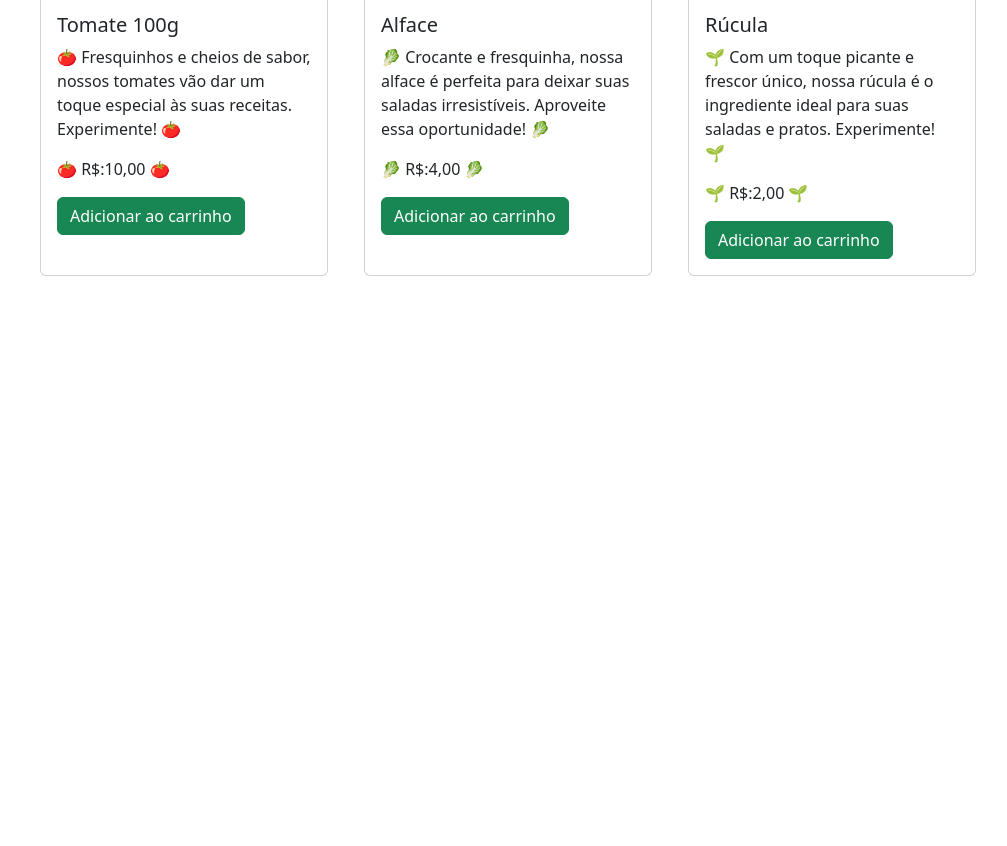
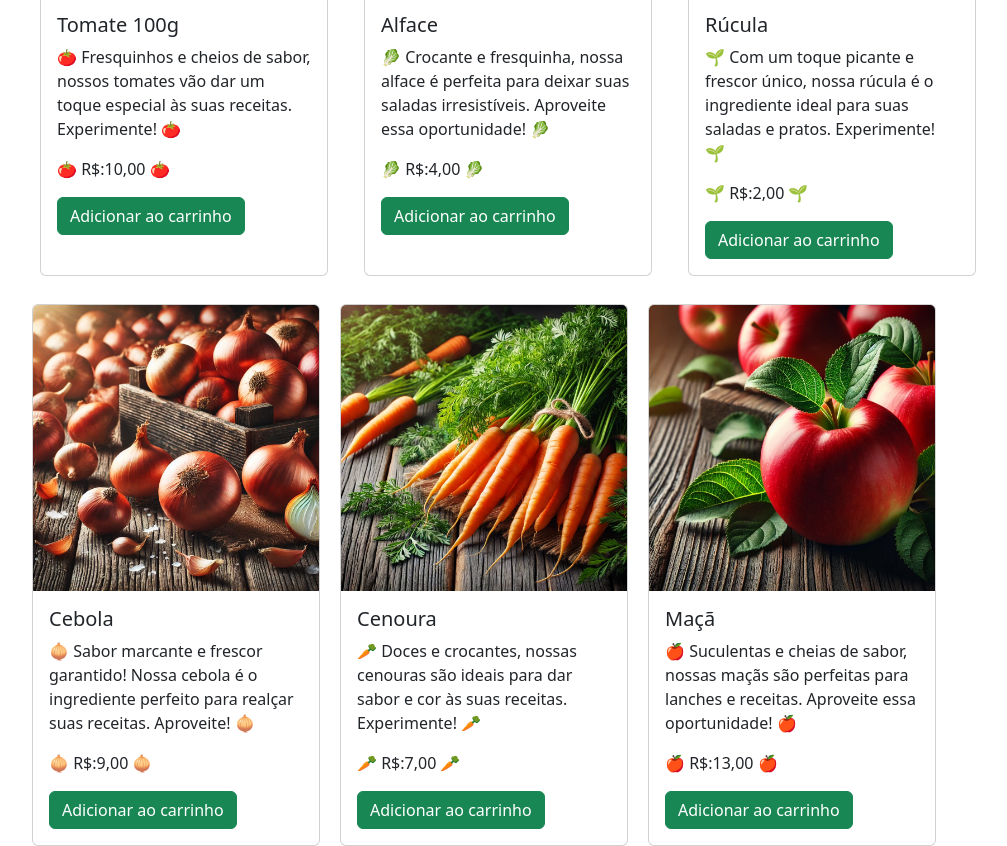
Before and after one commit to VictorVaz-Dev/Carrinho, a plain HTML site: page pages/home/home.html in a window 1280 px wide. Shown: the part 982-1828 px from the top of the page, without its empty margins (50-1057 px from the left). Before the commit the page ends 1266 px from the top, so only its background shows below. Drawn offline with nearby package versions, Linux system fonts and the light colour scheme.

Commit message:
subindo produtos
.

```diff
--- a/pages/home/home.html
+++ b/pages/home/home.html
@@ -30,7 +30,7 @@
     </div>
 
     <h1 class="titulo-produto">Confira nossos produtos:</h1>
-    <!-- Seção de produtos de limpeza -->
+    <!-- Seção de produtos -->
     <div class="container d-flex flex-wrap">
         <div class="card m-2" style="width: 18rem;" data-name="Tomate">
             <img src="../../assets/produtos/tomate.webp" class="card-img-top" alt="Tomate">
@@ -62,7 +62,35 @@
             </div>
         </div>
 
-        <!-- Adicione mais produtos seguindo o mesmo formato -->
+        <div class="card" style="width: 18rem;" data-name="Cebola">
+          <img src="../../assets/produtos/cebola.webp" class="card-img-top" alt="...">
+          <div class="card-body">
+          <h5 class="card-title">Cebola</h5>
+          <p class="card-text">🧅 Sabor marcante e frescor garantido! Nossa cebola é o ingrediente perfeito para realçar suas receitas. Aproveite! 🧅</p>
+          <p class="card-text">🧅 R$:9,00 🧅</p>
+          <a href="#" class="btn btn-success" onclick="addToCart('Cebola R$:9,00')">Adicionar ao carrinho</a>
+          </div>
+      </div>
+
+      <div class="card" style="width: 18rem;" data-name="Cenoura">
+        <img src="../../assets/produtos/cenoura.webp" class="card-img-top" alt="...">
+        <div class="card-body">
+        <h5 class="card-title">Cenoura</h5>
+        <p class="card-text">🥕 Doces e crocantes, nossas cenouras são ideais para dar sabor e cor às suas receitas. Experimente! 🥕</p>
+        <p class="card-text">🥕 R$:7,00 🥕</p>
+        <a href="#" class="btn btn-success" onclick="addToCart('Cenoura R$:7,00')">Adicionar ao carrinho</a>
+        </div>
+      </div>
+
+      <div class="card" style="width: 18rem;" data-name="Maçã">
+          <img src="../../assets/produtos/maca.webp" class="card-img-top" alt="...">
+          <div class="card-body">
+          <h5 class="card-title">Maçã</h5>
+          <p class="card-text">🍎 Suculentas e cheias de sabor, nossas maçãs são perfeitas para lanches e receitas. Aproveite essa oportunidade! 🍎</p>
+          <p class="card-text">🍎 R$:13,00 🍎</p>
+          <a href="#" class="btn btn-success" onclick="addToCart('Maçã R$:13,00')">Adicionar ao carrinho</a>
+          </div>
+      </div>
     </div>
 
     <!-- Modal do Carrinho -->
```
